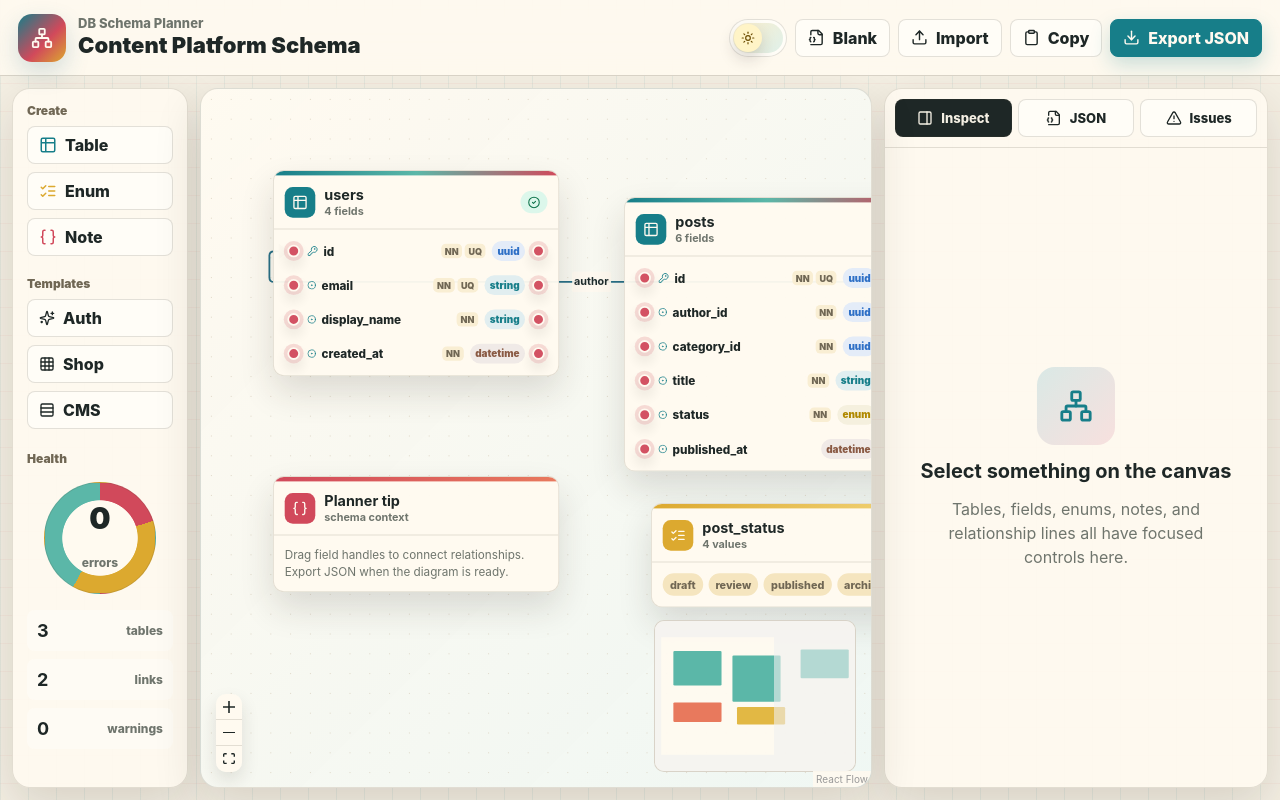
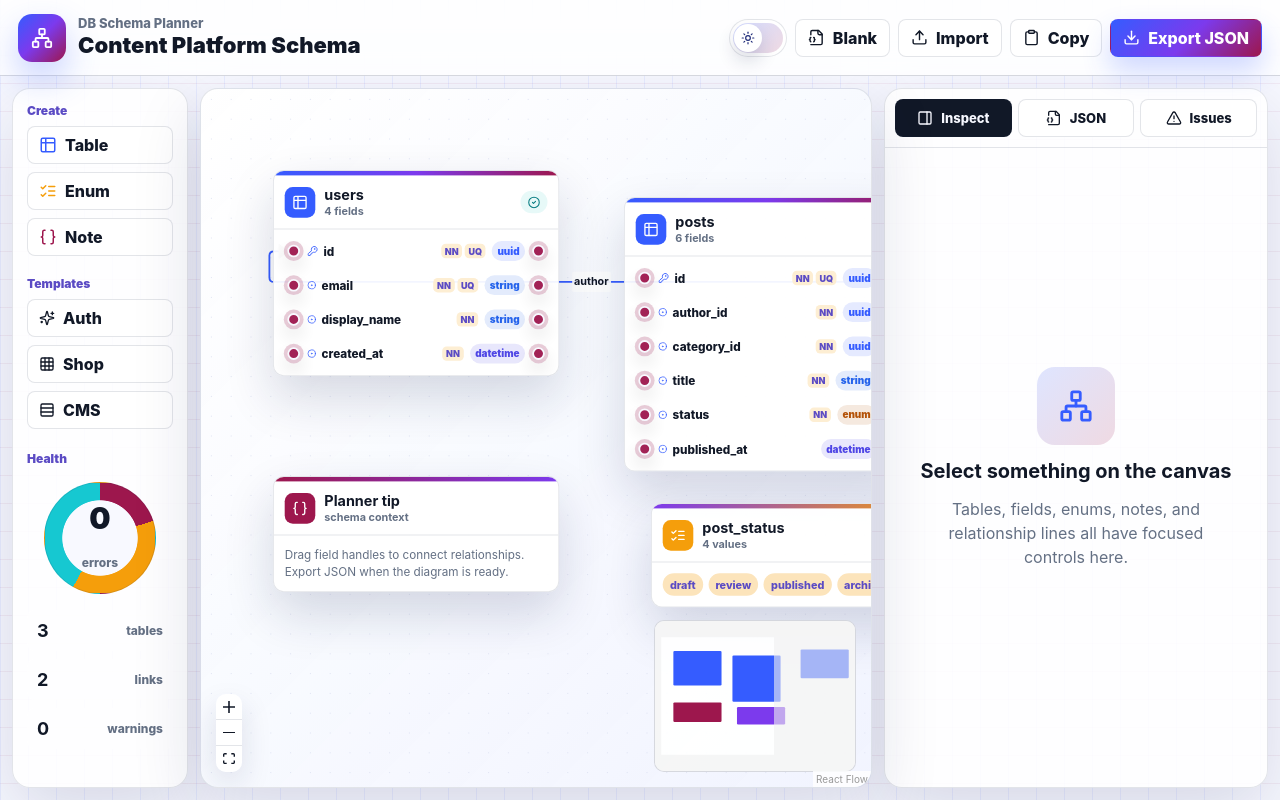
Before and after one commit to 3bdelra7man-76/DB-planner, a React (Vite) app: page / in a window 1280 px wide. Built offline with nearby package versions, Linux system fonts and the light colour scheme.

Commit message:
better colors

```diff
--- a/src/App.tsx
+++ b/src/App.tsx
@@ -371,16 +371,16 @@ function PlannerApp() {
         animated: isSelected,
         markerEnd: { type: MarkerType.ArrowClosed, width: 18, height: 18 },
         style: {
-          stroke: isSelected ? (isDarkTheme ? '#f06d78' : '#d1495b') : isDarkTheme ? '#4eb8b0' : '#276f86',
+          stroke: isSelected ? (isDarkTheme ? '#d9468f' : '#9d174d') : isDarkTheme ? '#6d8cff' : '#355cff',
           strokeWidth: isSelected ? 3 : 2,
         },
         labelStyle: {
-          fill: isDarkTheme ? '#f4ead6' : '#1f2d2e',
+          fill: isDarkTheme ? '#f8fbff' : '#111827',
           fontWeight: 700,
           fontSize: 12,
         },
         labelBgStyle: {
-          fill: isDarkTheme ? '#20241f' : '#fffaf0',
+          fill: isDarkTheme ? '#111936' : '#ffffff',
           fillOpacity: 0.92,
         },
       };
@@ -753,16 +753,16 @@ function PlannerApp() {
             deleteKeyCode={null}
             nodeDragThreshold={4}
           >
-            <Background color={isDarkTheme ? '#3a362d' : '#d9d0bd'} gap={22} size={1.2} />
+            <Background color={isDarkTheme ? '#263053' : '#d8ddf0'} gap={22} size={1.2} />
             <MiniMap
               pannable
               zoomable
               nodeBorderRadius={8}
               nodeStrokeWidth={2}
               nodeColor={(node) => {
-                if (node.type === 'enumNode') return '#e2b844';
-                if (node.type === 'noteNode') return '#e8795d';
-                return '#5bb7a8';
+                if (node.type === 'enumNode') return isDarkTheme ? '#a78bfa' : '#7c3aed';
+                if (node.type === 'noteNode') return isDarkTheme ? '#d9468f' : '#9d174d';
+                return isDarkTheme ? '#6d8cff' : '#355cff';
               }}
             />
             <Controls position="bottom-left" showInteractive={false} />
--- a/src/schema.ts
+++ b/src/schema.ts
@@ -37,17 +37,17 @@ export const CARDINALITIES: RelationCardinality[] = [
 export const DELETE_ACTIONS: DeleteAction[] = ['restrict', 'cascade', 'set-null', 'no-action'];
 
 export const TYPE_COLORS: Record<FieldType, string> = {
-  uuid: '#2f70c6',
-  string: '#177e89',
-  text: '#7161ef',
-  integer: '#c65f28',
-  decimal: '#9b5de5',
-  boolean: '#108b5a',
-  date: '#c43d6b',
-  datetime: '#8a5a44',
-  json: '#586f7c',
-  enum: '#b08900',
-  relation: '#d1495b',
+  uuid: '#355cff',
+  string: '#2563eb',
+  text: '#7c3aed',
+  integer: '#9333ea',
+  decimal: '#c026d3',
+  boolean: '#0891b2',
+  date: '#be185d',
+  datetime: '#4f46e5',
+  json: '#0ea5e9',
+  enum: '#b45309',
+  relation: '#9d174d',
 };
 
 const fieldTypeSet = new Set(FIELD_TYPES);
--- a/src/styles.css
+++ b/src/styles.css
@@ -1,90 +1,94 @@
 :root {
-  color: #1e2726;
-  background: #f4efe3;
+  color: #111827;
+  background: #f7f8ff;
   font-family:
     Inter, ui-sans-serif, system-ui, -apple-system, BlinkMacSystemFont, "Segoe UI",
     sans-serif;
   font-synthesis: none;
   text-rendering: optimizeLegibility;
   -webkit-font-smoothing: antialiased;
-  --paper: #fffaf0;
-  --paper-strong: #fff6df;
-  --ink: #1e2726;
-  --muted: #6f756d;
-  --line: #d9d0bd;
-  --line-strong: #b9ad94;
-  --teal: #177e89;
-  --mint: #5bb7a8;
-  --coral: #d1495b;
-  --amber: #dca92f;
-  --violet: #7161ef;
-  --shadow: 0 18px 48px rgba(44, 36, 26, 0.14);
-  --app-bg: #f4efe3;
-  --grid-x: rgba(23, 126, 137, 0.07);
-  --grid-y: rgba(209, 73, 91, 0.05);
-  --topbar-bg: rgba(255, 250, 240, 0.9);
-  --surface: rgba(255, 250, 240, 0.9);
-  --surface-solid: #fffdf7;
-  --surface-strong: #fffaf0;
-  --canvas-bg: linear-gradient(135deg, rgba(255, 250, 240, 0.9), rgba(237, 247, 244, 0.88)), #fffaf0;
-  --node-bg: rgba(255, 250, 240, 0.96);
-  --border: rgba(83, 74, 57, 0.16);
-  --border-strong: rgba(83, 74, 57, 0.22);
-  --section-text: #706754;
-  --hover-shadow: 0 8px 18px rgba(44, 36, 26, 0.12);
-  --node-shadow: 0 18px 38px rgba(44, 36, 26, 0.14);
-  --control-bg: #fffaf0;
-  --minimap-bg: rgba(255, 250, 240, 0.92);
-  --json-bg: #171f1e;
-  --json-ink: #f8f1da;
-  --toast-bg: #1e2726;
-  --success-bg: #dcf7eb;
-  --success-ink: #0d734a;
-  --warning-bg: #fff2cb;
-  --warning-ink: #765a08;
-  --error-bg: #ffe8e4;
-  --error-ink: #8f2f32;
+  --paper: #ffffff;
+  --paper-strong: #f8f9ff;
+  --ink: #111827;
+  --muted: #647084;
+  --line: #d8ddf0;
+  --line-strong: #b8c0da;
+  --teal: #355cff;
+  --mint: #16c8d1;
+  --coral: #9d174d;
+  --amber: #f59e0b;
+  --violet: #7c3aed;
+  --shadow: 0 24px 70px rgba(21, 31, 75, 0.14);
+  --app-bg: #f7f8ff;
+  --grid-x: rgba(53, 92, 255, 0.08);
+  --grid-y: rgba(157, 23, 77, 0.06);
+  --topbar-bg: rgba(255, 255, 255, 0.82);
+  --surface: rgba(255, 255, 255, 0.84);
+  --surface-solid: #ffffff;
+  --surface-strong: #f8f9ff;
+  --canvas-bg:
+    linear-gradient(135deg, rgba(255, 255, 255, 0.96), rgba(241, 244, 255, 0.9)),
+    #f7f8ff;
+  --node-bg: rgba(255, 255, 255, 0.94);
+  --border: rgba(31, 41, 75, 0.12);
+  --border-strong: rgba(31, 41, 75, 0.18);
+  --section-text: #5b4bc4;
+  --hover-shadow: 0 12px 30px rgba(21, 31, 75, 0.13);
+  --node-shadow: 0 24px 54px rgba(21, 31, 75, 0.16);
+  --control-bg: #ffffff;
+  --minimap-bg: rgba(255, 255, 255, 0.92);
+  --json-bg: #0b1024;
+  --json-ink: #f8fbff;
+  --toast-bg: #111827;
+  --success-bg: #e7f9f8;
+  --success-ink: #087d82;
+  --warning-bg: #fff6db;
+  --warning-ink: #9a5b00;
+  --error-bg: #ffe7ef;
+  --error-ink: #9d174d;
 }
 
 .app-shell[data-theme="dark"] {
   color-scheme: dark;
-  --paper: #181b17;
-  --paper-strong: #20241f;
-  --ink: #f4ead6;
-  --muted: #a9ad9f;
-  --line: #3a362d;
-  --line-strong: #5b5140;
-  --teal: #4eb8b0;
-  --mint: #7ad1ac;
-  --coral: #f06d78;
-  --amber: #efc65c;
-  --violet: #9c91ff;
-  --shadow: 0 18px 48px rgba(0, 0, 0, 0.34);
-  --app-bg: #11130f;
-  --grid-x: rgba(78, 184, 176, 0.08);
-  --grid-y: rgba(240, 109, 120, 0.06);
-  --topbar-bg: rgba(24, 27, 23, 0.9);
-  --surface: rgba(27, 31, 26, 0.92);
-  --surface-solid: #20241f;
-  --surface-strong: #252920;
-  --canvas-bg: linear-gradient(135deg, rgba(24, 27, 23, 0.94), rgba(27, 42, 36, 0.88)), #151812;
-  --node-bg: rgba(32, 36, 31, 0.96);
-  --border: rgba(244, 234, 214, 0.12);
-  --border-strong: rgba(244, 234, 214, 0.2);
-  --section-text: #c0ad81;
-  --hover-shadow: 0 10px 22px rgba(0, 0, 0, 0.28);
-  --node-shadow: 0 18px 42px rgba(0, 0, 0, 0.36);
-  --control-bg: #20241f;
-  --minimap-bg: rgba(24, 27, 23, 0.94);
-  --json-bg: #0d0f0c;
-  --json-ink: #f3e6c9;
-  --toast-bg: #f4ead6;
-  --success-bg: rgba(122, 209, 172, 0.16);
-  --success-ink: #92e6c0;
-  --warning-bg: rgba(239, 198, 92, 0.16);
-  --warning-ink: #f2cd68;
-  --error-bg: rgba(240, 109, 120, 0.16);
-  --error-ink: #ff98a1;
+  --paper: #0c1124;
+  --paper-strong: #111936;
+  --ink: #f8fbff;
+  --muted: #a6b3d1;
+  --line: #263053;
+  --line-strong: #3b4670;
+  --teal: #6d8cff;
+  --mint: #26d7df;
+  --coral: #d9468f;
+  --amber: #f8b84e;
+  --violet: #a78bfa;
+  --shadow: 0 28px 82px rgba(0, 0, 0, 0.42);
+  --app-bg: #070b19;
+  --grid-x: rgba(109, 140, 255, 0.1);
+  --grid-y: rgba(217, 70, 143, 0.08);
+  --topbar-bg: rgba(10, 16, 35, 0.86);
+  --surface: rgba(13, 20, 42, 0.88);
+  --surface-solid: #111936;
+  --surface-strong: #172044;
+  --canvas-bg:
+    linear-gradient(135deg, rgba(8, 13, 29, 0.96), rgba(19, 25, 57, 0.92)),
+    #070b19;
+  --node-bg: rgba(15, 22, 48, 0.94);
+  --border: rgba(248, 251, 255, 0.12);
+  --border-strong: rgba(248, 251, 255, 0.2);
+  --section-text: #c4b5fd;
+  --hover-shadow: 0 18px 36px rgba(0, 0, 0, 0.32);
+  --node-shadow: 0 28px 70px rgba(0, 0, 0, 0.36);
+  --control-bg: #111936;
+  --minimap-bg: rgba(10, 16, 35, 0.94);
+  --json-bg: #050816;
+  --json-ink: #f8fbff;
+  --toast-bg: #f8fbff;
+  --success-bg: rgba(38, 215, 223, 0.14);
+  --success-ink: #5ce8ee;
+  --warning-bg: rgba(248, 184, 78, 0.15);
+  --warning-ink: #ffd27c;
+  --error-bg: rgba(217, 70, 143, 0.16);
+  --error-ink: #ff8fc2;
 }
 
 * {
@@ -199,9 +203,9 @@ button {
   border-radius: 14px;
   display: grid;
   place-items: center;
-  background: linear-gradient(135deg, #177e89, #d1495b 58%, #dca92f);
-  color: #fffaf0;
-  box-shadow: 0 10px 24px rgba(39, 111, 134, 0.2);
+  background: linear-gradient(135deg, #355cff, #7c3aed 48%, #9d174d);
+  color: #ffffff;
+  box-shadow: 0 16px 34px rgba(53, 92, 255, 0.28);
   flex: 0 0 auto;
 }
 
@@ -262,7 +266,7 @@ button {
   height: 100%;
   position: relative;
   border-radius: inherit;
-  background: linear-gradient(135deg, rgba(239, 198, 92, 0.28), rgba(78, 184, 176, 0.18));
+  background: linear-gradient(135deg, rgba(53, 92, 255, 0.22), rgba(157, 23, 77, 0.16));
 }
 
 .theme-toggle-thumb {
@@ -274,9 +278,9 @@ button {
   border-radius: 50%;
   display: grid;
   place-items: center;
-  color: #6b4c00;
-  background: #fff4c7;
-  box-shadow: 0 7px 16px rgba(44, 36, 26, 0.18);
+  color: #1e2a78;
+  background: #ffffff;
+  box-shadow: 0 9px 18px rgba(21, 31, 75, 0.16);
   transition:
     transform 300ms cubic-bezier(0.2, 0.8, 0.2, 1),
     background 280ms ease,
@@ -285,13 +289,13 @@ button {
 }
 
 .app-shell[data-theme="dark"] .theme-toggle-track {
-  background: linear-gradient(135deg, rgba(78, 184, 176, 0.24), rgba(240, 109, 120, 0.18));
+  background: linear-gradient(135deg, rgba(109, 140, 255, 0.25), rgba(217, 70, 143, 0.2));
 }
 
 .app-shell[data-theme="dark"] .theme-toggle-thumb {
   transform: translateX(20px) rotate(18deg);
-  color: #eef5de;
-  background: #30372c;
+  color: #f8fbff;
+  background: #1b2550;
   box-shadow: 0 8px 18px rgba(0, 0, 0, 0.36);
 }
 
@@ -335,10 +339,10 @@ button {
 }
 
 .primary-button {
-  color: #fffaf0;
-  background: var(--teal);
-  border-color: var(--teal);
-  box-shadow: 0 8px 20px rgba(23, 126, 137, 0.22);
+  color: #ffffff;
+  background: linear-gradient(135deg, var(--teal), var(--violet) 52%, var(--coral));
+  border-color: transparent;
+  box-shadow: 0 14px 28px rgba(53, 92, 255, 0.24);
 }
 
 .ghost-button:hover,
@@ -532,7 +536,7 @@ button {
   border-radius: 999px;
   color: var(--app-bg);
   background: var(--toast-bg);
-  box-shadow: 0 12px 28px rgba(30, 39, 38, 0.2);
+  box-shadow: 0 16px 34px rgba(7, 11, 25, 0.22);
   font-size: 13px;
   font-weight: 800;
 }
@@ -554,21 +558,21 @@ button {
 .schema-node.is-selected {
   border-color: var(--teal);
   box-shadow:
-    0 0 0 3px rgba(23, 126, 137, 0.18),
+    0 0 0 3px color-mix(in srgb, var(--teal) 25%, transparent),
     var(--node-shadow);
 }
 
 .node-accent {
   height: 5px;
-  background: linear-gradient(90deg, var(--teal), var(--mint), var(--coral));
+  background: linear-gradient(90deg, var(--teal), var(--violet), var(--coral));
 }
 
 .enum-accent {
-  background: linear-gradient(90deg, var(--amber), #f3d77e);
+  background: linear-gradient(90deg, var(--violet), var(--amber));
 }
 
 .note-accent {
-  background: linear-gradient(90deg, var(--coral), #e8795d);
+  background: linear-gradient(90deg, var(--coral), var(--violet));
 }
 
 .node-header {
@@ -587,7 +591,7 @@ button {
   display: grid;
   place-items: center;
   border-radius: 9px;
-  color: #fffaf0;
+  color: #ffffff;
 }
 
 .node-icon-table,
@@ -718,8 +722,8 @@ button {
   border: 2px solid var(--surface-strong);
   background: var(--teal);
   box-shadow:
-    0 0 0 2px rgba(23, 126, 137, 0.16),
-    0 4px 10px rgba(30, 39, 38, 0.16);
+    0 0 0 2px color-mix(in srgb, var(--teal) 20%, transparent),
+    0 5px 12px rgba(7, 11, 25, 0.18);
   opacity: 0.95;
   top: 50%;
   transition:
@@ -752,8 +756,8 @@ button {
 .field-handle.connectionindicator {
   background: var(--coral);
   box-shadow:
-    0 0 0 4px rgba(209, 73, 91, 0.18),
-    0 8px 18px rgba(30, 39, 38, 0.2);
+    0 0 0 4px color-mix(in srgb, var(--coral) 22%, transparent),
+    0 10px 22px rgba(7, 11, 25, 0.24);
 }
 
 .field-handle:hover,
@@ -887,7 +891,7 @@ button {
 .field-label textarea:focus,
 .index-editor input:focus {
   border-color: var(--teal);
-  box-shadow: 0 0 0 3px rgba(23, 126, 137, 0.14);
+  box-shadow: 0 0 0 3px color-mix(in srgb, var(--teal) 22%, transparent);
 }
 
 .toggle-grid {
@@ -1006,7 +1010,7 @@ button {
   width: 100%;
   min-height: 42px;
   margin-top: 4px;
-  color: #fffaf0;
+  color: #ffffff;
   background: color-mix(in srgb, var(--coral) 78%, #771d27);
   border-color: color-mix(in srgb, var(--coral) 78%, #771d27);
 }
@@ -1102,7 +1106,7 @@ button {
   place-items: center;
   border-radius: 18px;
   background:
-    linear-gradient(135deg, rgba(23, 126, 137, 0.16), rgba(209, 73, 91, 0.16)),
+    linear-gradient(135deg, rgba(53, 92, 255, 0.16), rgba(157, 23, 77, 0.16)),
     var(--surface-solid);
   color: var(--teal);
 }
```
Also changed, not shown: 4 other files (tests, documents, lock files or other folders).
